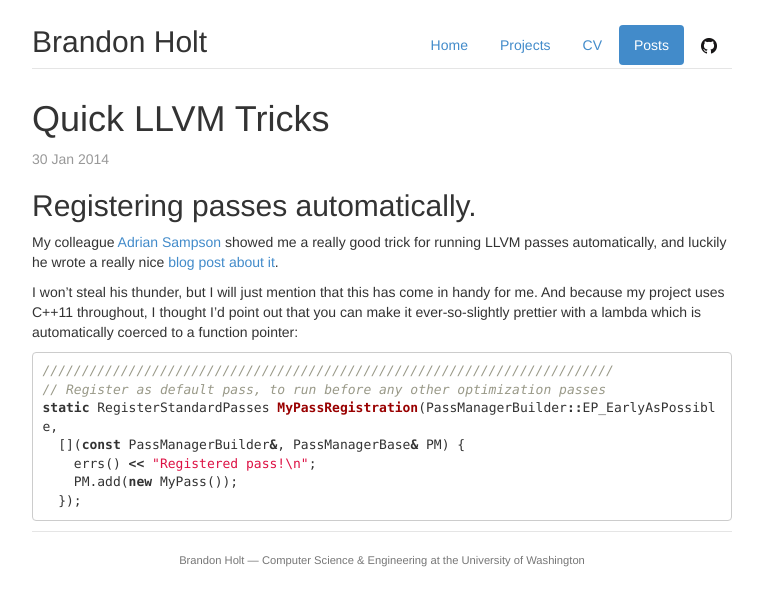
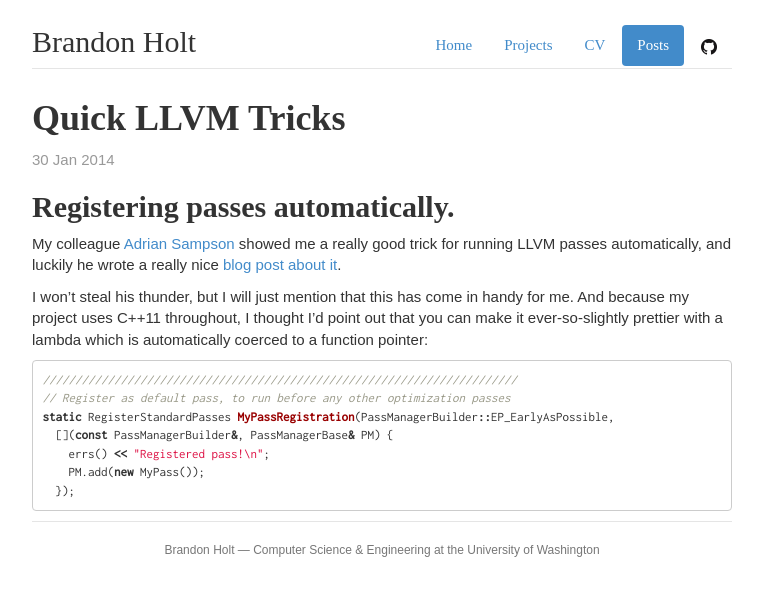
Before and after one commit to nelsonje/nelsonje.github.io, a Jekyll site: the page built from _posts/2014-01-30-llvm-quick-tricks.md, in a window 1280 px wide. Shown: the top 606 px of the page, without its empty margins (258-1021 px from the left). Built offline with Jekyll 4.4.1, drawn with Linux system fonts in a browser that asks for light colours; some web fonts are replaced; Markdown is read by kramdown in place of the engine named in the settings.

Commit message:
re-theme fonts - using News Cycle most places

```diff
--- a/_layouts/base.html
+++ b/_layouts/base.html
@@ -8,7 +8,7 @@
         <!-- <link href="{{ site.base }}css/bootstrap-theme.css" rel="stylesheet"> -->
         <link href="{{ site.base }}/css/theme.css" rel="stylesheet">
         <link href="{{ site.base }}/css/syntax.css" rel="stylesheet">
-        <!-- <link href='http://fonts.googleapis.com/css?family=News+Cycle|Inconsolata|Open+Sans+Condensed:300' rel='stylesheet' type='text/css'> -->
+        <link href='http://fonts.googleapis.com/css?family=News+Cycle|Inconsolata' rel='stylesheet' type='text/css'>
     </head>
     <body>
       <script src="https://code.jquery.com/jquery.js"></script>
--- a/css/theme.css
+++ b/css/theme.css
@@ -1,10 +1,33 @@
 /* Space out content a bit */
 body {
 /*  font-family: 'News Cycle', sans-serif;*/
-font-family: 'Helvetica Neue', sans-serif;
-  font-size: 14px;
+/*  font-family: 'Helvetica Neue', sans-serif;*/
+  font-family: News Cycle, sans-serif;
+  font-size: 15px;
   padding-top: 5px;
   padding-bottom: 10px;
+}
+
+.highlight, pre, code {
+  font-family: Inconsolata, monospace;
+}
+
+div.header {
+  font-family: News Cycle;
+}
+div.header h2 {
+  font-family: News Cycle;
+  font-weight: normal;
+}
+
+
+h1, h2, h3 {
+font-family: News Cycle;
+  font-weight: bold;
+}
+
+code {
+  color: #222;
 }
 
 /* Everything but the jumbotron gets side spacing for mobile first views */
```
